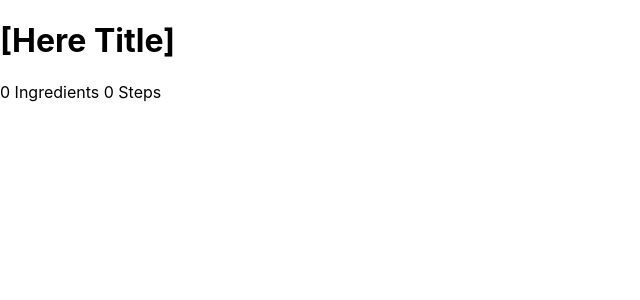
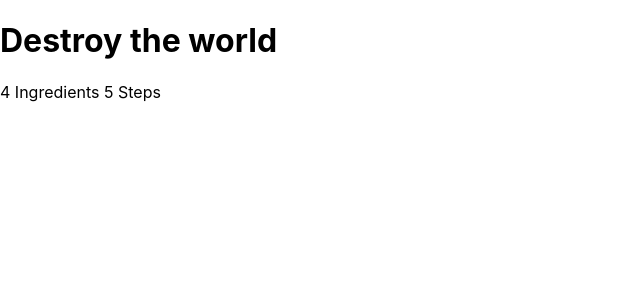
Before and after one commit to Filip9322/mastering-React, a React (Create React App) app in the folder mastering-react/: page / in a window 1280 px wide. Shown: the top 300 px of the page, without its empty margins (0-640 px from the left). Built offline with nearby package versions, Linux system fonts and the light colour scheme.

Commit message:
custom validators to react components

```diff
--- a/mastering-react/src/Exercises/Recipes.js
+++ b/mastering-react/src/Exercises/Recipes.js
@@ -11,7 +11,7 @@ const Recipe1 = {
 class Recipes extends Component{
   render(){
     return(
-      <Summary />
+      <Summary {...Recipe1}/>
     )
   }
 }
@@ -24,22 +24,27 @@ class Summary extends Component {
       <div className="">
         <h1>{title}</h1>
         <p>
-          <span>{ingredients} Ingredients </span>
-          <span>{steps} Steps</span>
+          <span>{ingredients.length} Ingredients </span>
+          <span>{steps.length} Steps</span>
         </p>
       </div>
     )
   }
 }
 Summary.defaultProps = {
-  title: "[Here Title]",
+  title: "[Destroy Title]",
   ingredients: 0,
   steps:0
 }
 Summary.propTypes = {
-  title:       PropTypes.string,
-  ingredients: PropTypes.number.isRequired,
-  steps:       PropTypes.number.isRequired
+  ingredients: PropTypes.array.isRequired,
+  steps:       PropTypes.array.isRequired,
+  title:       (props, propName) =>
+    (typeof props[propName] !== 'string')?
+      new Error("A title must be an string"):
+      (!props[propName].includes('Destroy'))?
+        new Error("You should destroy something >:D"):
+        null
 }
 
 export default Recipes;
```
